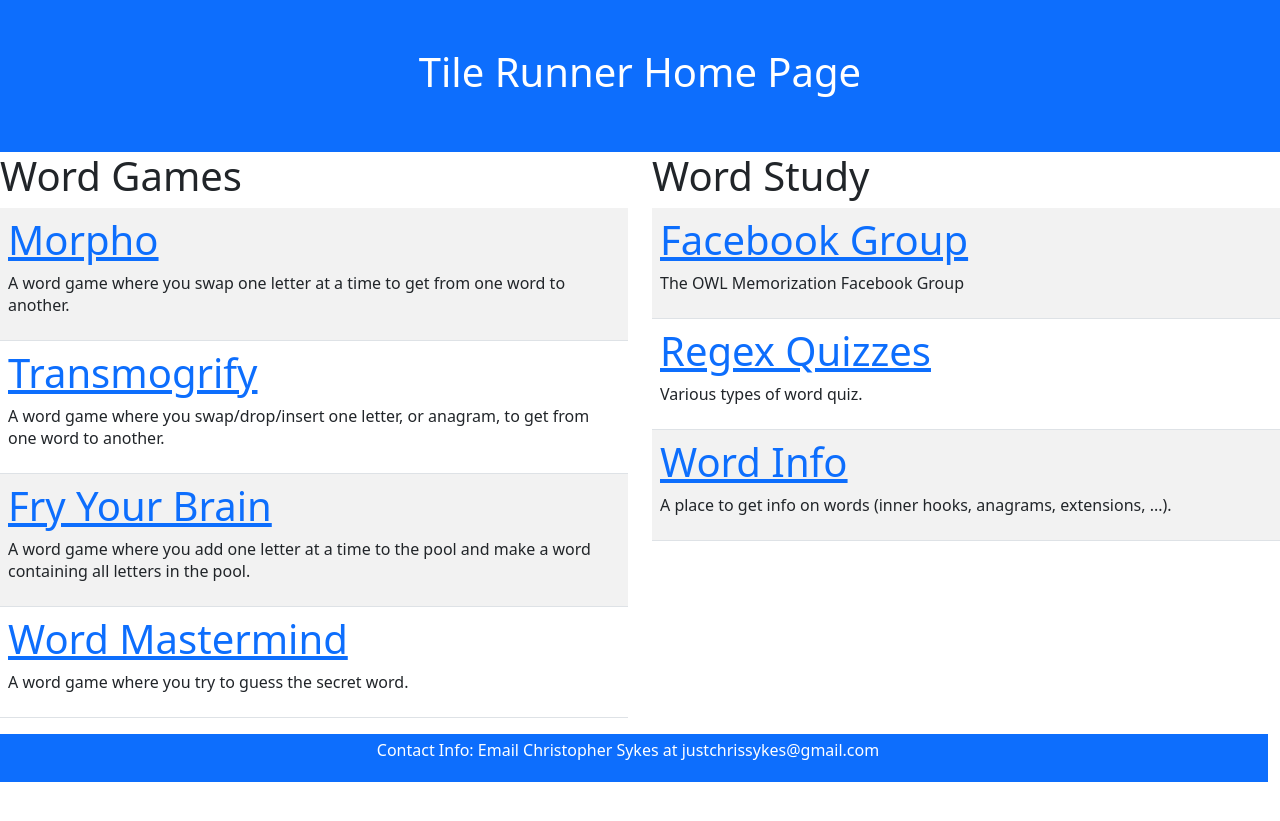
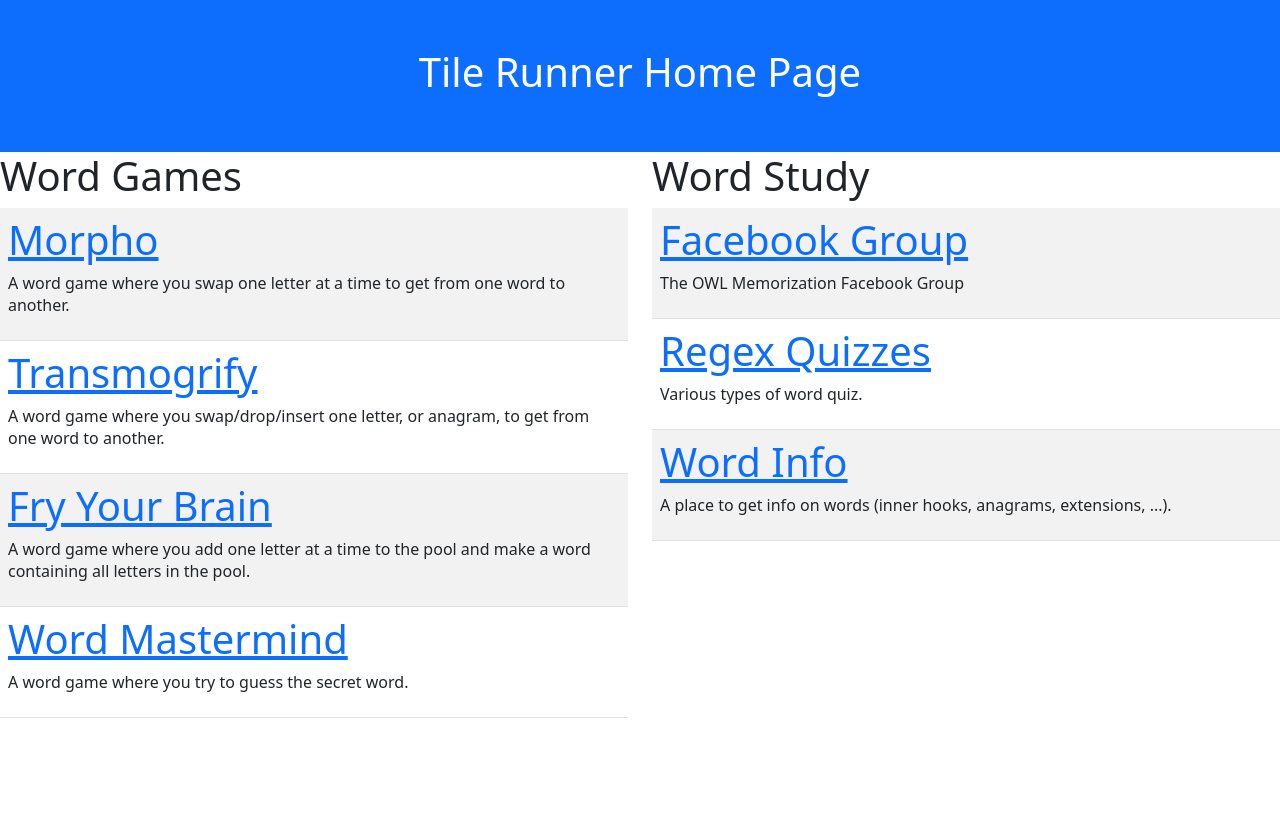
Before and after one commit to TileRunner/tilerunner.github.io, a Jekyll site: the page index.html, which Jekyll copies as it is, in a window 1280 px wide. Shown: the top 821 px of the page. Built offline with Jekyll 4.4.1, drawn with Linux system fonts in a browser that asks for light colours.

Commit message:
Menu update

```diff
--- a/index.html
+++ b/index.html
@@ -17,7 +17,7 @@
 					<tbody>
 						<tr>
 							<td>
-								<h1><a href="https://tilerunner.github.io/morpho/">Morpho</a></h1>
+								<h1><a href="./morpho/morpho.html">Morpho</a></h1>
 								<p>A word game where you swap one letter at a time to get from one word to another.</p>
 							</td>
 						</tr>
@@ -68,8 +68,5 @@
 				</table>
 			</div>
 		</div>
-		<div class="row container-fluid p-1 bg-primary text-white text-center">
-			<p>Contact Info: Email Christopher Sykes at justchrissykes@gmail.com</p>
-		</div>
 	</body>
 </html>
```
